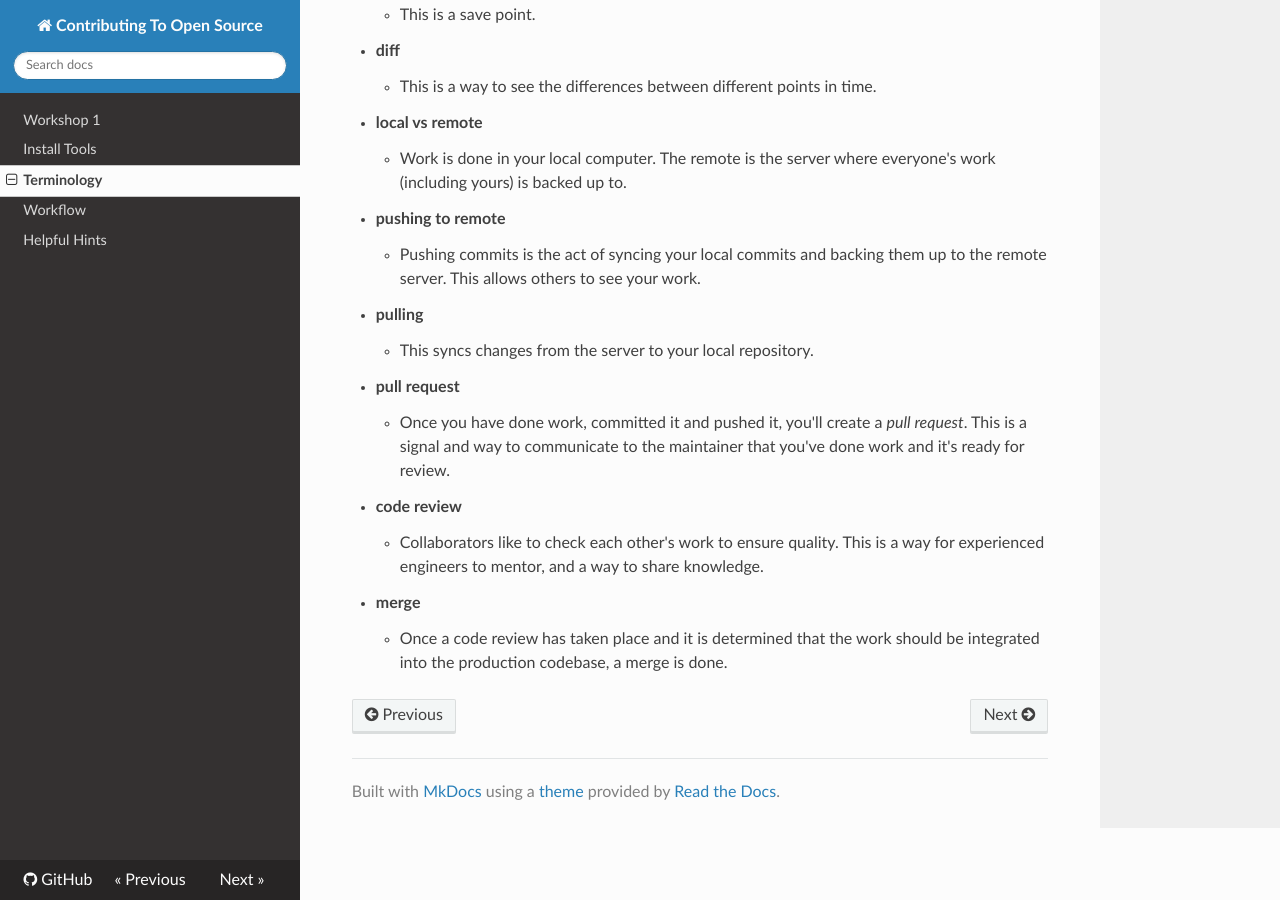
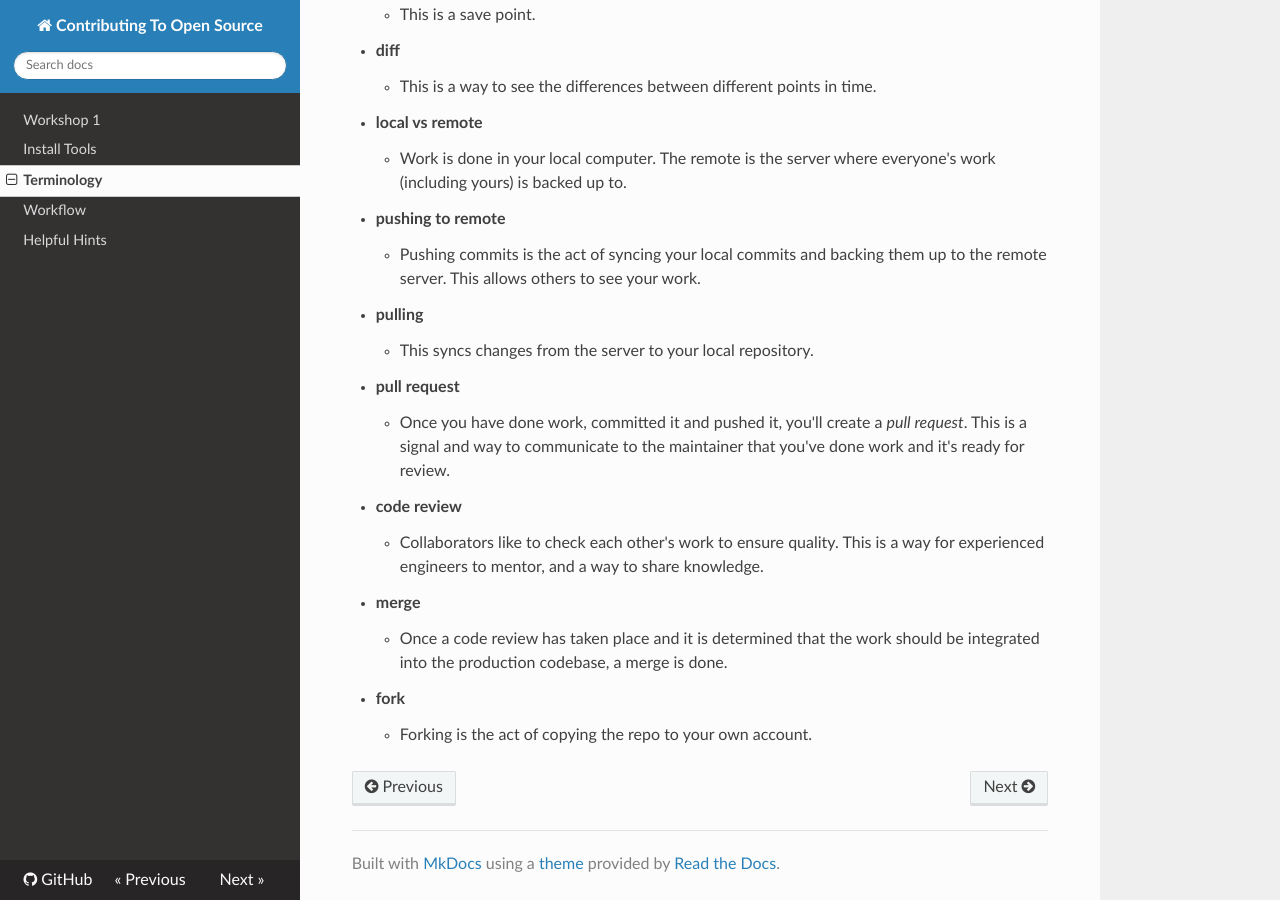
Before and after one commit to HealthCatalyst/contributing-to-open-source, an MkDocs documentation site: the page built from docs/terminology.md, in a window 1280 px wide and 900 px high, scrolled down 1029 px. Built offline with MkDocs 1.6.1, drawn with Linux system fonts in a browser that asks for light colours; nearby versions of some CDN libraries; old or Windows-style settings are respelled for this version of MkDocs.

Commit message:
added forking

```diff
--- a/docs/terminology.md
+++ b/docs/terminology.md
@@ -28,3 +28,5 @@
     + Collaborators like to check each other's work to ensure quality. This is a way for experienced engineers to mentor, and a way to share knowledge.
 - **merge**
     + Once a code review has taken place and it is determined that the work should be integrated into the production codebase, a merge is done.
+- **fork**
+    + Forking is the act of copying the repo to your own account.
```
